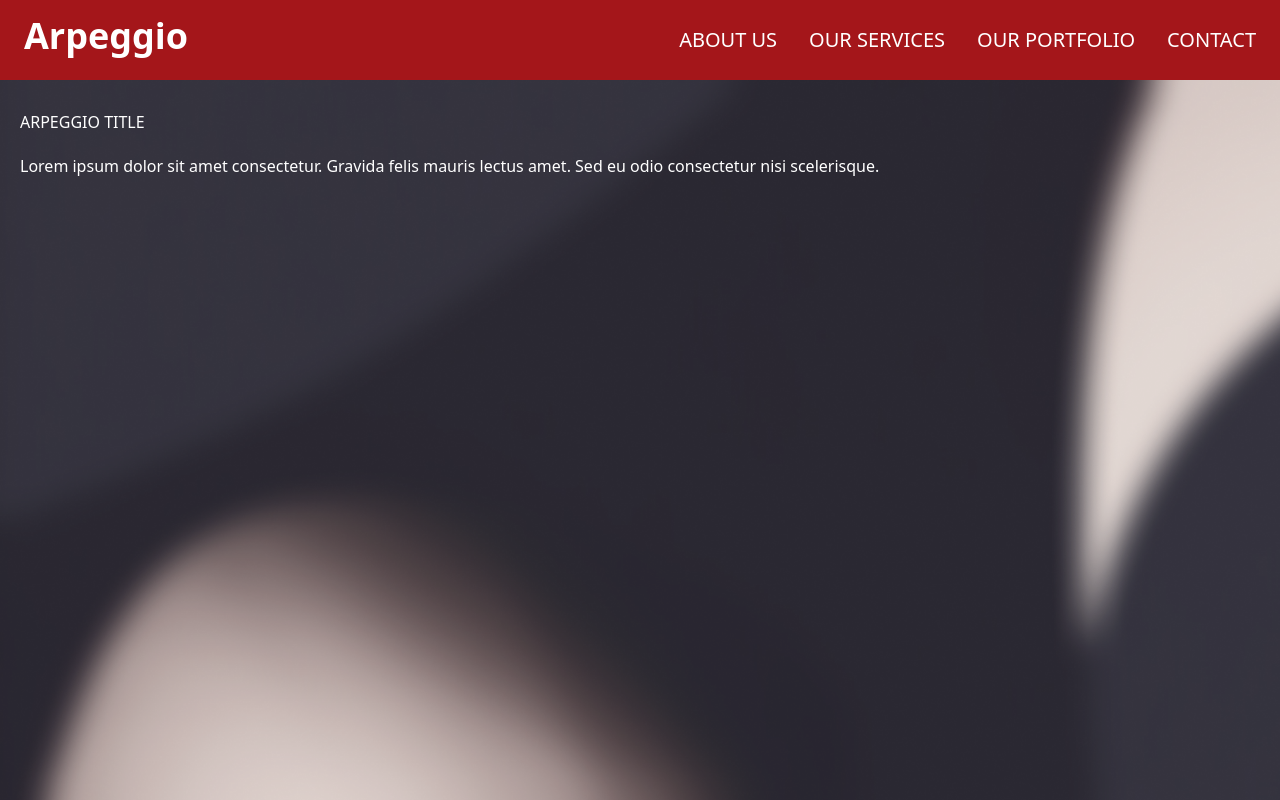
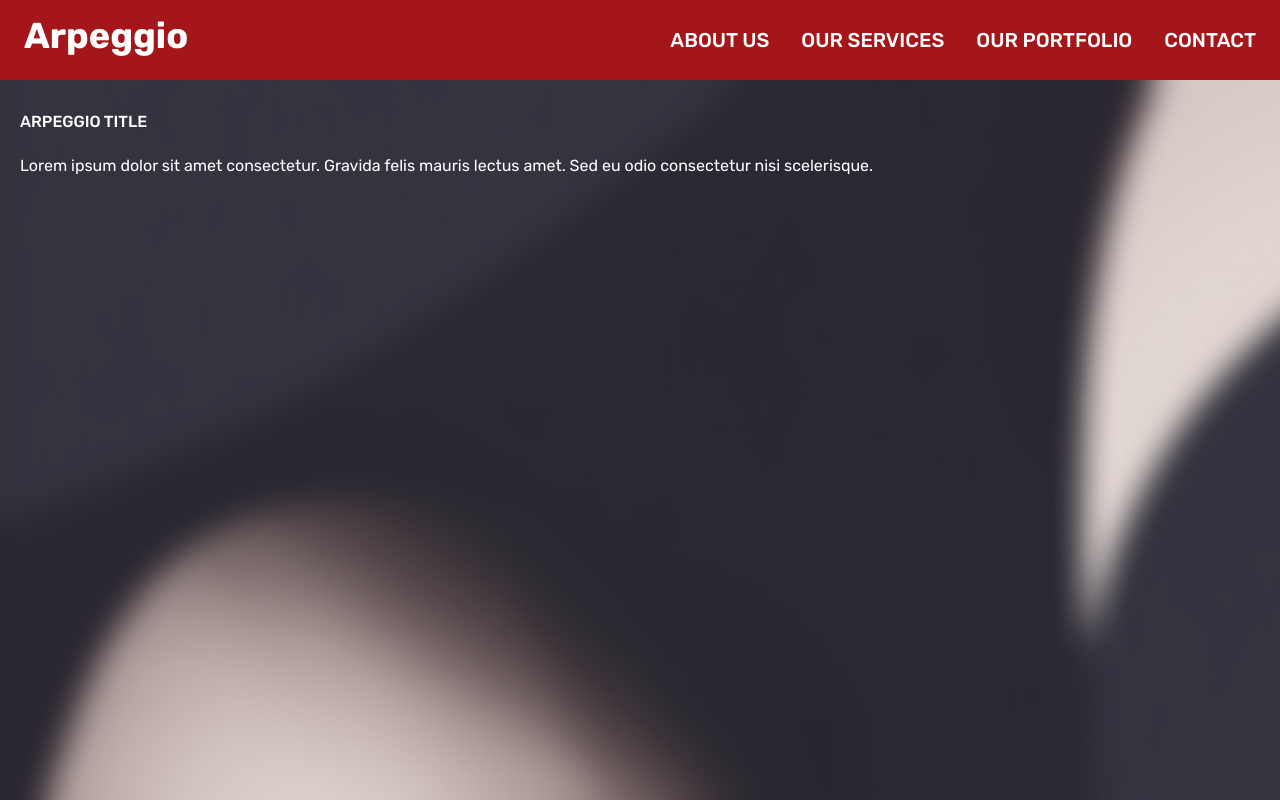
Before and after one commit to cuongtran-6618/cuongtran-6618.github.io, a Next.js app: page / in a window 1280 px wide. Shown: the top 800 px of the page. Built offline with nearby package versions, Linux system fonts and the light colour scheme.

Commit message:
change to use rubik google font preload

```diff
--- a/package.json
+++ b/package.json
@@ -9,6 +9,7 @@
   },
   "dependencies": {
     "@heroicons/react": "^2.0.13",
+    "@next/font": "^13.1.1",
     "keen-slider": "6.8.5",
     "next": "latest",
     "react": "18.2.0",
--- a/pages/_app.tsx
+++ b/pages/_app.tsx
@@ -1,8 +1,16 @@
+import next from "next";
 import "tailwindcss/tailwind.css";
 import "../styles/globals.css";
+import { Rubik } from "@next/font/google";
+
+const rubik = Rubik({ subsets: ["latin"], weight :["400", "500", "700"] });
 
 function MyApp({ Component, pageProps }) {
-  return <Component {...pageProps} className="font-serif" />;
+  return (
+    <main className={rubik.className}>
+      <Component {...pageProps} />
+    </main>
+  );
 }
 
 export default MyApp;
--- a/styles/globals.css
+++ b/styles/globals.css
@@ -120,7 +120,7 @@ body {
 
 /** table style **/
 @media screen and (min-width: 768px) {
-#hero-section {
-  height: calc(100vh - 72px);
+  #hero-section {
+    height: calc(100vh - 72px);
   }
 }
```
Also changed, not shown: 1 other file (tests, documents, lock files or other folders).
